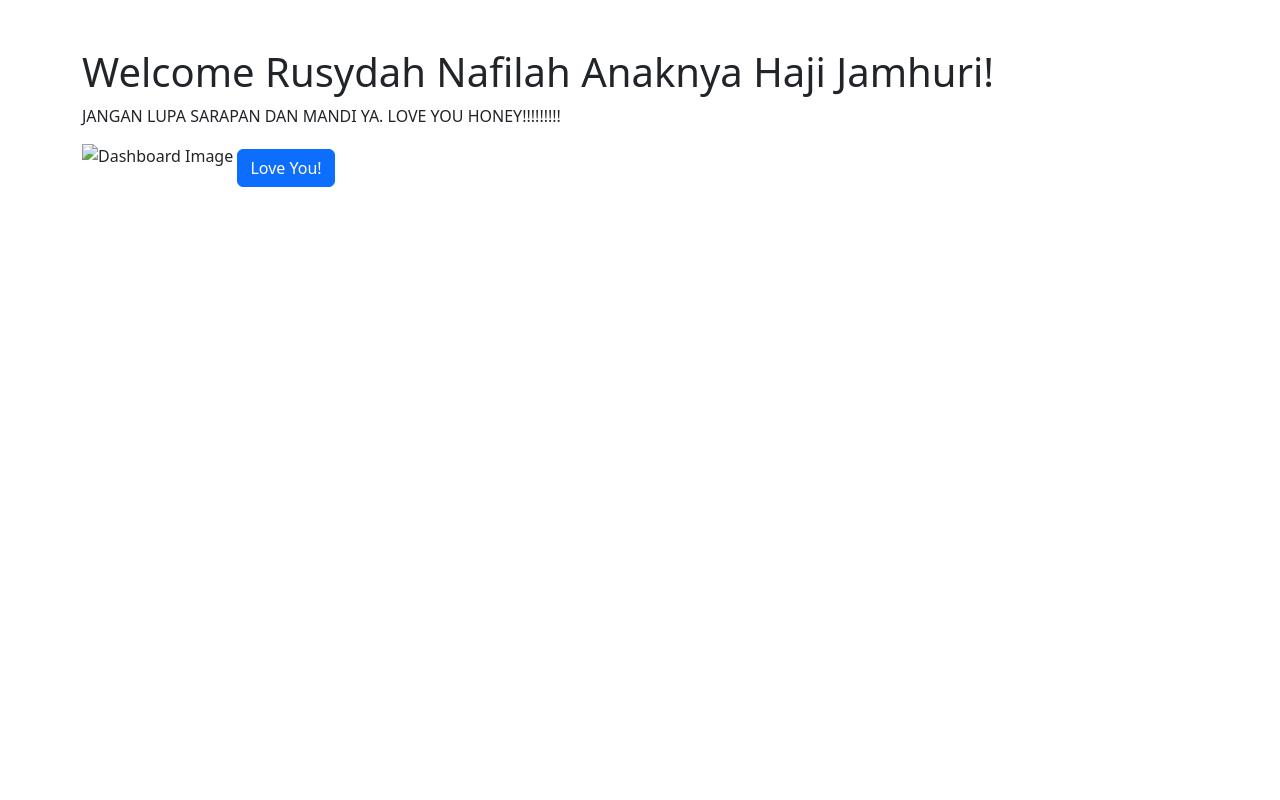
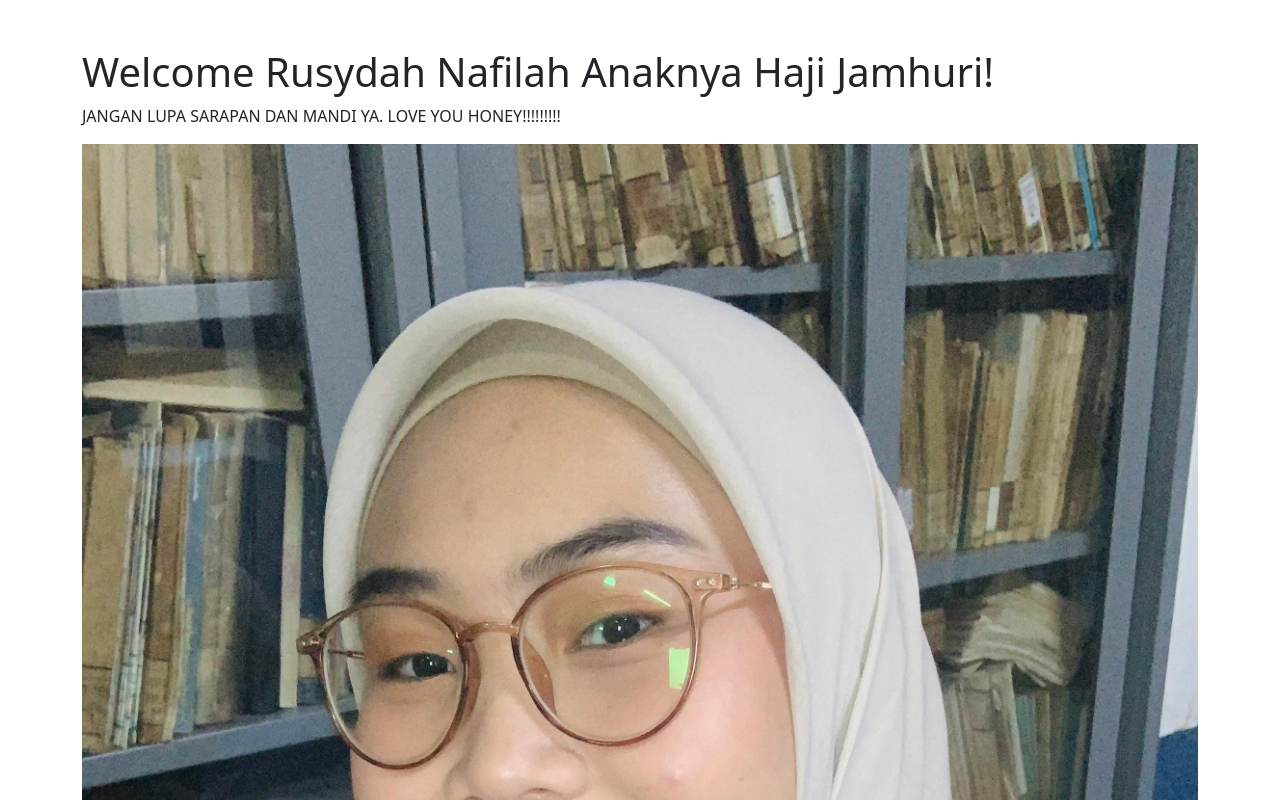
Before and after one commit to stankleirg/rusydah-nafilah, a plain HTML site: page dashboard.html in a window 1280 px wide. Shown: the top 800 px of the page. Drawn offline with nearby package versions, Linux system fonts and the light colour scheme.

Commit message:
Update dashboard.html

```diff
--- a/dashboard.html
+++ b/dashboard.html
@@ -12,7 +12,7 @@
         <p>JANGAN LUPA SARAPAN DAN MANDI YA. LOVE YOU HONEY!!!!!!!!!</p>
 
         <!-- Adding the image (ucul.jpg) -->
-        <img src="images/rusydah.jpg" alt="Dashboard Image" class="img-fluid mb-4">
+        <img src="rusydah.jpg" alt="Dashboard Image" class="img-fluid mb-4">
 
         <a href="login.html" class="btn btn-primary">Love You!</a>
     </div>
```
